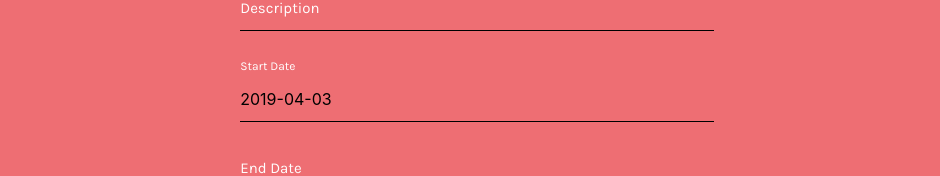
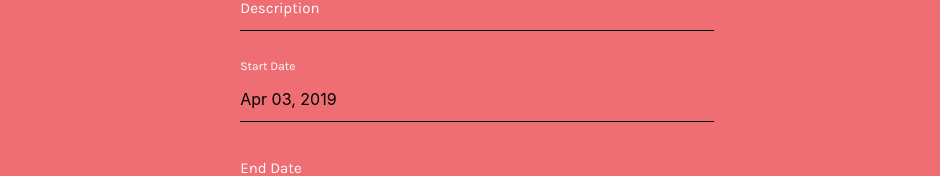
Before and after one commit to maximilian-dz/react-app-nackowskis, a React (Create React App) app: page /create in a window 1280 px wide. Shown: the part 325-501 px from the top of the page, without its empty margins (163-1103 px from the left). Built offline with nearby package versions, Linux system fonts and the light colour scheme; no server answers.

Commit message:
changed format startdate

```diff
--- a/src/components/auction/CreateAuction.js
+++ b/src/components/auction/CreateAuction.js
@@ -12,7 +12,7 @@ export default class CreateAuction extends Component {
       StartDatum: moment().format('YYYY-MM-DDTHH:MM:SS'),
       SlutDatum: undefined,
       Utropspris: undefined,
-      SkapadAv: undefined
+      SkapadAv: undefined,
     }
     this.datepicker = React.createRef()
   }
@@ -20,7 +20,7 @@ export default class CreateAuction extends Component {
   componentDidMount = () => {
     const options = {
       onSelect: this.handleDateChange,
-      autoClose: true
+      autoClose: true,
     }
     M.Datepicker.init(this.datepicker.current, options)
   }
@@ -29,8 +29,9 @@ export default class CreateAuction extends Component {
     e.preventDefault()
 
     this.setState({
-      SkapadAv: this.SkapadAv + "<img src='" + this.refs.img.value +  "'></img>"
+      Beskrivning: this.Beskrivning + "<img src='" + this.refs.img.value +  "'></img>"
     })
+    console.log(this.refs.img.value);
 
     this.props.onSubmit(this.state)
     this.props.history.push('/')
@@ -84,7 +85,7 @@ export default class CreateAuction extends Component {
                 type="text"
                 id="StartDatum"
                 name="StartDatum"
-                value={moment().format('YYYY-MM-DD')}
+                value={moment().format('MMM DD, YYYY')}
                 readOnly
               />
             </div>
```
